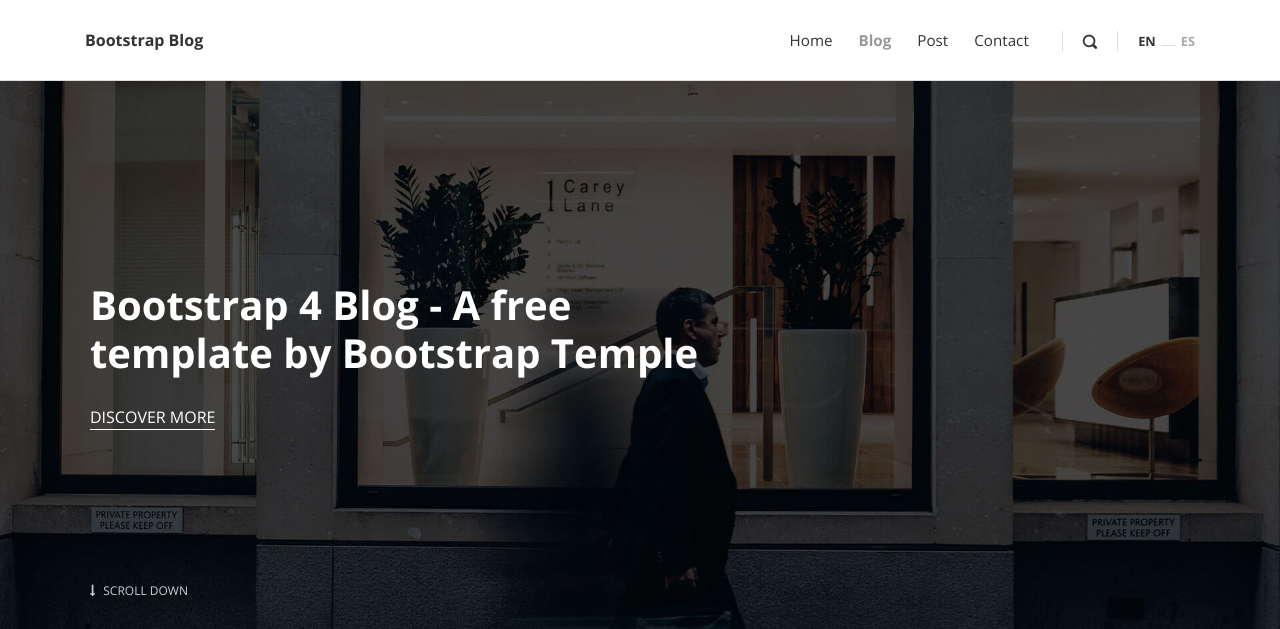
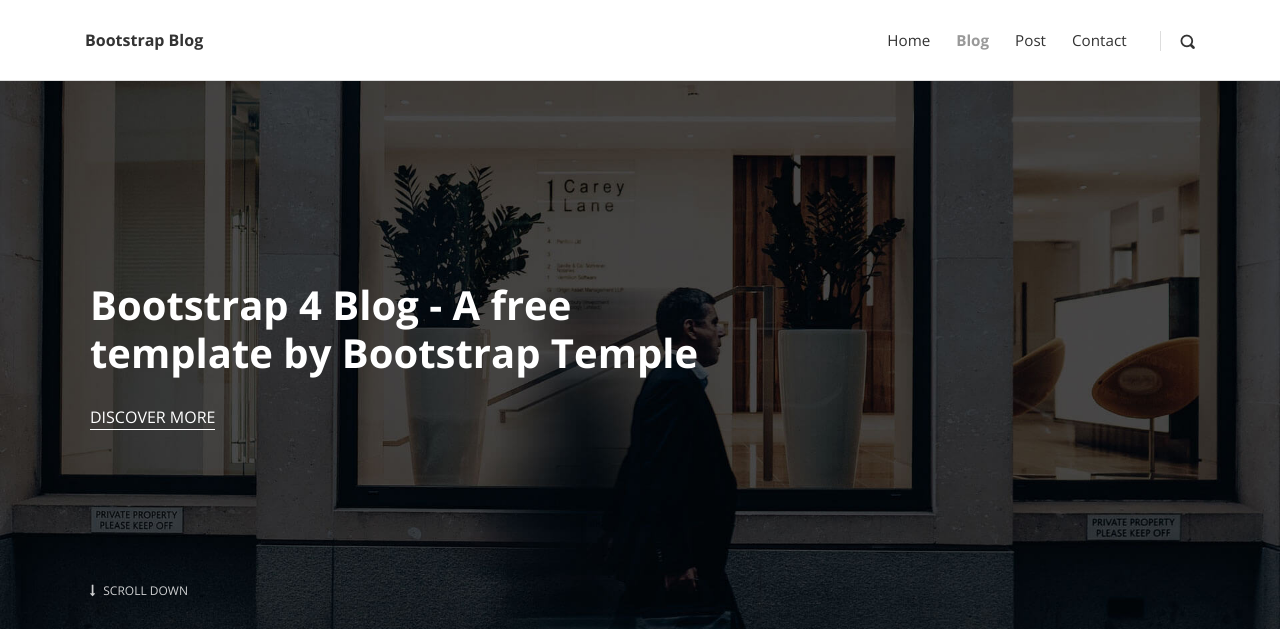
Before and after one commit to fn-bruce/blog, a Django app: page / in a window 1280 px wide. Shown: the top 629 px of the page. Run offline with Django 3.2, Linux system fonts and the light colour scheme; some libraries are stand-ins or nearby versions.

Commit message:
updated header.html

```diff
--- a/src/templates/header.html
+++ b/src/templates/header.html
@@ -1,4 +1,5 @@
 <header class="header">
+
   <!-- Main Navbar-->
   <nav class="navbar navbar-expand-lg">
     <div class="search-area">
@@ -17,26 +18,31 @@
       </div>
     </div>
     <div class="container">
+
       <!-- Navbar Brand -->
       <div class="navbar-header d-flex align-items-center justify-content-between">
-        <!-- Navbar Brand --><a href="index.html" class="navbar-brand">Bootstrap Blog</a>
+
+        <!-- Navbar Brand -->
+        <a href="/" class="navbar-brand">Bootstrap Blog</a>
+
         <!-- Toggle Button-->
         <button type="button" data-toggle="collapse" data-target="#navbarcollapse" aria-controls="navbarcollapse" aria-expanded="false" aria-label="Toggle navigation" class="navbar-toggler"><span></span><span></span><span></span></button>
       </div>
+
       <!-- Navbar Menu -->
       <div id="navbarcollapse" class="collapse navbar-collapse">
         <ul class="navbar-nav ml-auto">
-          <li class="nav-item"><a href="index.html" class="nav-link ">Home</a>
+          <li class="nav-item"><a href="/" class="nav-link ">Home</a>
           </li>
-          <li class="nav-item"><a href="blog.html" class="nav-link active ">Blog</a>
+          <li class="nav-item"><a href="blog" class="nav-link active ">Blog</a>
           </li>
-          <li class="nav-item"><a href="post.html" class="nav-link ">Post</a>
+          <li class="nav-item"><a href="post" class="nav-link ">Post</a>
           </li>
           <li class="nav-item"><a href="#" class="nav-link ">Contact</a>
           </li>
         </ul>
         <div class="navbar-text"><a href="#" class="search-btn"><i class="icon-search-1"></i></a></div>
-        <ul class="langs navbar-text"><a href="#" class="active">EN</a><span>           </span><a href="#">ES</a></ul>
+        {# <ul class="langs navbar-text"><a href="#" class="active">EN</a><span>           </span><a href="#">ES</a></ul> #}
       </div>
     </div>
   </nav>
```
